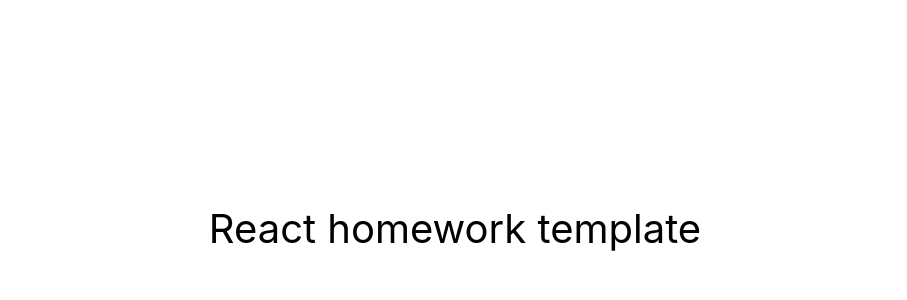
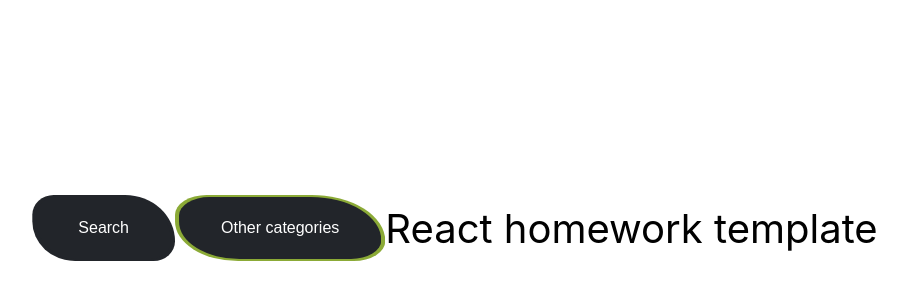
Before and after one commit to VladosSid/project-fullstack-frontend, a React (Create React App) app: page / in a window 1280 px wide. Shown: the part 172-472 px from the top of the page, without its empty margins (185-1092 px from the left). Built offline with nearby package versions, Linux system fonts and the light colour scheme.

Commit message:
add custom button Search and OtherCategories

```diff
--- a/src/components/App.jsx
+++ b/src/components/App.jsx
@@ -1,4 +1,6 @@
-export const App = () => {
+import Footer from './Footer';
+
+export const App = props => {
   return (
     <div
       style={{
@@ -10,6 +12,7 @@ export const App = () => {
         color: '#010101',
       }}
     >
+      <Footer />
       React homework template
     </div>
   );
--- /dev/null
+++ b/src/components/Footer/Footer.jsx
@@ -0,0 +1,15 @@
+import Button from '../../style';
+
+export function Footer() {
+  return (
+    <>
+      <Button value="Search" nameButton="buttonSearch"></Button>
+      <Button
+        value="Other categories"
+        nameButton="buttonOtherCategories"
+      ></Button>
+    </>
+  );
+}
+
+export default Footer;
--- /dev/null
+++ b/src/components/Footer/index.js
@@ -0,0 +1 @@
+export { default } from './Footer';
--- a/src/index.css
+++ b/src/index.css
@@ -13,3 +13,23 @@ code {
   font-family: source-code-pro, Menlo, Monaco, Consolas, 'Courier New',
     monospace;
 }
+
+h1,
+h2,
+h3,
+h4,
+h5,
+h6,
+p {
+  margin: 0;
+}
+ul,
+ol {
+  margin: 0;
+  padding: 0;
+}
+img {
+  display: block;
+  max-width: 100%;
+  height: auto;
+}
--- a/src/index.js
+++ b/src/index.js
@@ -1,10 +1,14 @@
 import React from 'react';
 import ReactDOM from 'react-dom/client';
+import { ThemeProvider } from 'styled-components';
 import { App } from 'components/App';
 import './index.css';
+import theme from './style/generalStyle';
 
 ReactDOM.createRoot(document.getElementById('root')).render(
   <React.StrictMode>
-    <App />
+    <ThemeProvider theme={theme.dark}>
+      <App />
+    </ThemeProvider>
   </React.StrictMode>
 );
--- /dev/null
+++ b/src/style/Button/Button.jsx
@@ -0,0 +1,9 @@
+import { ButtonCustom, Box } from './Button.styled';
+
+export default function Button({ value, nameButton }) {
+  return (
+    <Box value={nameButton}>
+      <ButtonCustom value={nameButton}>{value}</ButtonCustom>
+    </Box>
+  );
+}
--- /dev/null
+++ b/src/style/Button/Button.styled.jsx
@@ -0,0 +1,38 @@
+import styled from 'styled-components';
+
+export const Box = styled.div`
+  padding: ${props => props.theme[props.value].box.padding};
+
+  color: ${props => props.theme[props.value].box.color};
+  background: ${props => props.theme[props.value].box.background};
+
+  clip-path: ${props => props.theme[props.value].box.clipPath};
+
+  &:hover {
+    background: ${props => props.theme[props.value].box.hover};
+  }
+
+  transition: background 250ms cubic-bezier(0.4, 0, 0.2, 1);
+`;
+
+export const ButtonCustom = styled.button`
+  padding: ${props => props.theme[props.value].padding};
+
+  color: ${props => props.theme[props.value].color};
+  background: ${props => props.theme[props.value].background};
+
+  clip-path: ${props => props.theme[props.value].clipPath};
+  border: ${props => props.theme[props.value].border};
+
+  font-size: ${props => props.theme[props.value].fontSize};
+  line-height: ${props => props.theme[props.value].lineHeight};
+
+  cursor: pointer;
+
+  &:hover,
+  ${Box}:hover & {
+    background: ${props => props.theme[props.value].hover};
+  }
+
+  transition: background 250ms cubic-bezier(0.4, 0, 0.2, 1);
+`;
--- /dev/null
+++ b/src/style/Button/index.js
@@ -0,0 +1 @@
+export { default } from './Button';
--- /dev/null
+++ b/src/style/generalStyle.js
@@ -0,0 +1,111 @@
+export const theme = {
+  dark: {
+    buttonSearch: {
+      padding: '50px 42px;',
+
+      color: '#fff',
+      background: '#22252A',
+
+      fontSize: '16px',
+      lineHeight: '24px',
+
+      clipPath: 'inset(25% 0 25% 0 round 15% 35% 15% 30%)',
+      border: 'none',
+
+      hover: '#8BAA36',
+
+      box: {
+        padding: '4px 4px',
+
+        color: '#fff',
+        background: '#22252A',
+
+        clipPath: 'inset(25% 0 25% 0 round 15% 35% 15% 30%)',
+
+        hover: '#8BAA36',
+      },
+    },
+
+    buttonOtherCategories: {
+      padding: '50px 42px',
+
+      color: '#fff',
+      background: '#22252A',
+
+      fontSize: '16px',
+      lineHeight: '24px',
+
+      clipPath: 'inset(25% 0 25% 0 round 15% 35% 15% 30%)',
+      border: 'none',
+
+      hover: '#8BAA36',
+
+      box: {
+        padding: '4px 4px',
+
+        color: '#fff',
+        background: '#8BAA36',
+
+        clipPath: 'inset(25% 0 25% 0 round 15% 35% 15% 30%)',
+
+        hover: '#8BAA36',
+      },
+    },
+  },
+
+  white: {
+    buttonSearch: {
+      padding: '50px 42px;',
+
+      color: '#fff',
+      background: '#8BAA36',
+
+      fontSize: '16px',
+      lineHeight: '24px',
+
+      clipPath: 'inset(25% 0 25% 0 round 15% 35% 15% 30%)',
+      border: 'none',
+
+      hover: '#22252A',
+
+      box: {
+        padding: '4px 4px',
+
+        color: '#fff',
+        background: '#8BAA36',
+
+        clipPath: 'inset(25% 0 25% 0 round 15% 35% 15% 30%)',
+
+        hover: '#22252A',
+      },
+    },
+
+    buttonOtherCategories: {
+      padding: '50px 42px;',
+
+      color: '#000',
+      background: '#fff',
+
+      fontSize: '16px',
+      lineHeight: '24px',
+
+      clipPath: 'inset(25% 0 25% 0 round 15% 35% 15% 30%)',
+      border: 'none',
+
+      hover: '#8BAA36',
+
+      box: {
+        padding: '4px 4px',
+
+        color: '#fff',
+        background: '#8BAA36',
+
+        clipPath: 'inset(25% 0 25% 0 round 15% 35% 15% 30%)',
+
+        hover: '#8BAA36',
+      },
+    },
+  },
+};
+
+export default theme;
--- /dev/null
+++ b/src/style/index.js
@@ -0,0 +1 @@
+export { default } from './Button';
```
Also changed, not shown: src/components/Footer/Footer.styled.jsx (added, +8 -0 lines).
